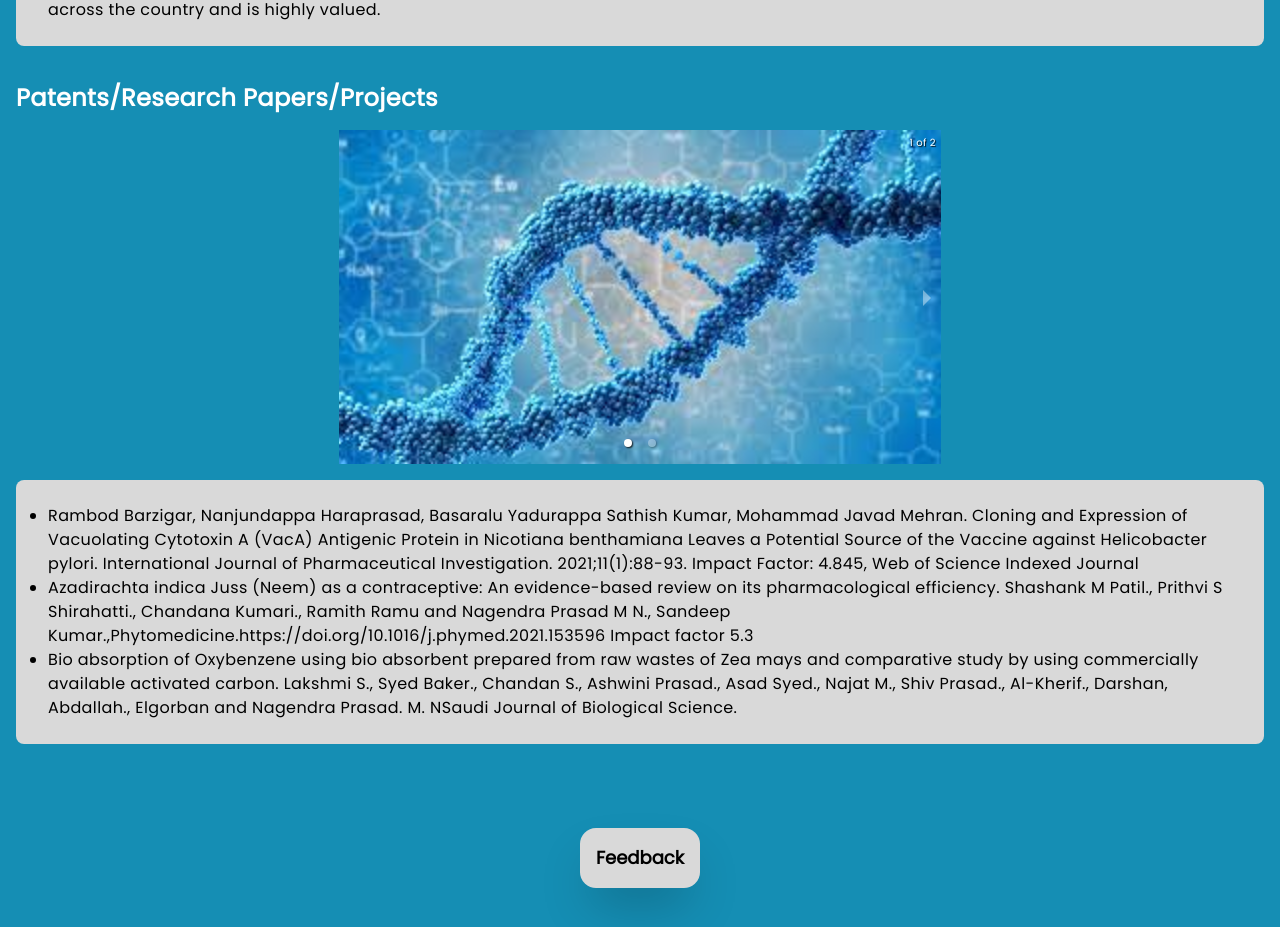
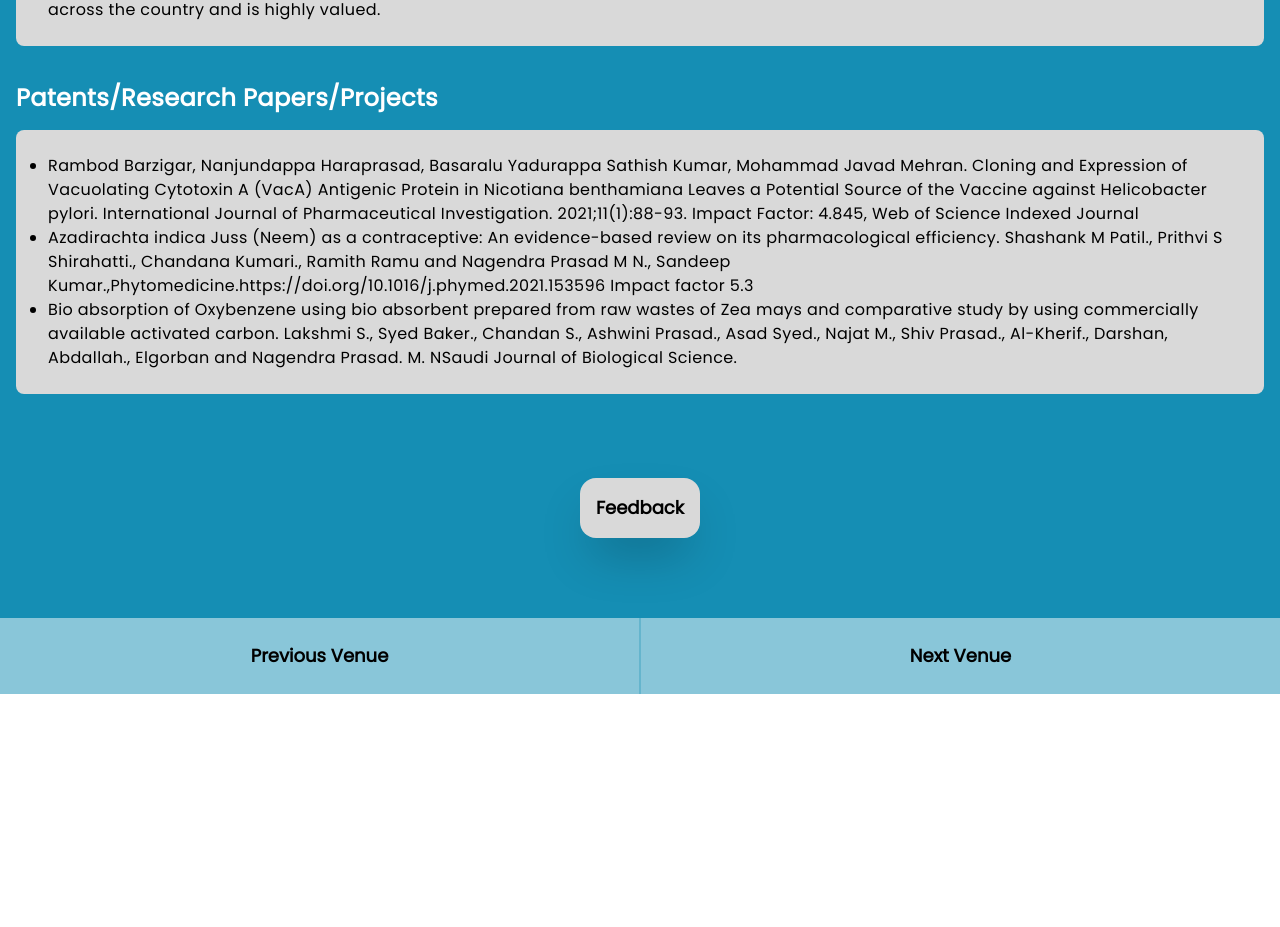
Before and after one commit to gdsc-jssstu/OpenDay, a React (Vite) app: page /dept/biotech in a window 1280 px wide. Shown: the part 894-1821 px from the top of the page. After the commit the page ends 1588 px from the top, so only its background shows below. Built offline with nearby package versions, Linux system fonts and the light colour scheme.

Commit message:
removed images for projects

```diff
--- a/src/pages/DeptDetails.jsx
+++ b/src/pages/DeptDetails.jsx
@@ -39,13 +39,15 @@ const DeptDetails = () => {
           content={data.achievements.content}
           isList={true}
         />
+        {data.projects && (
           <DeptSection
             heading="Patents/Research Papers/Projects"
             content={data.projects.content}
             // subContent={<p>Pending Image Crousal</p>}
-          images={data.projects.imagesPath}
+            // images={data.projects.imagesPath}
             isList={true}
           />
+        )}
 
         {/* TODO: What does this from do? */}
         <form className="flex flex-col  py-6 items-center text-lg font-semibold ">
```
Lines whose indentation alone changed are shown as unchanged.
